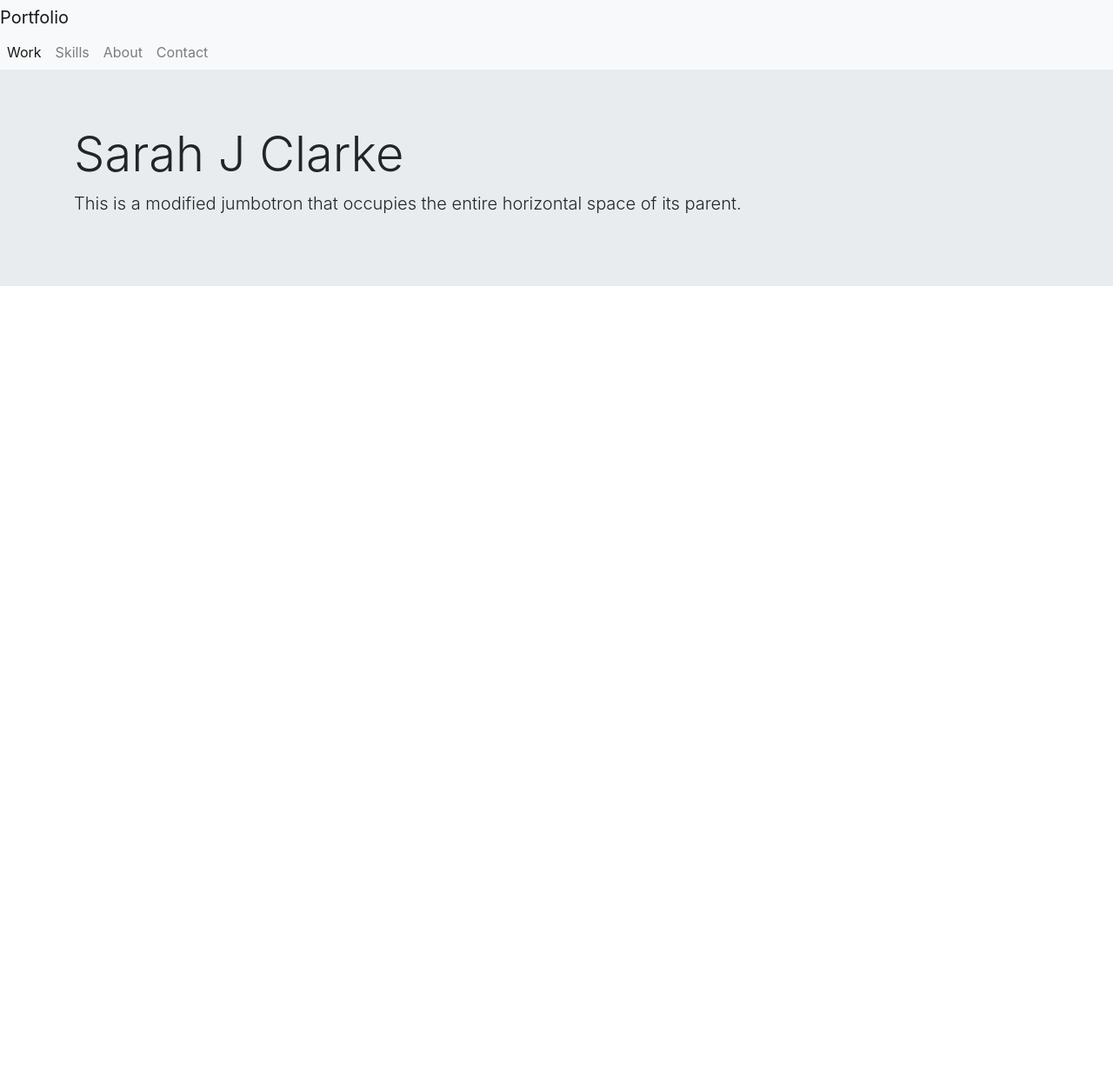
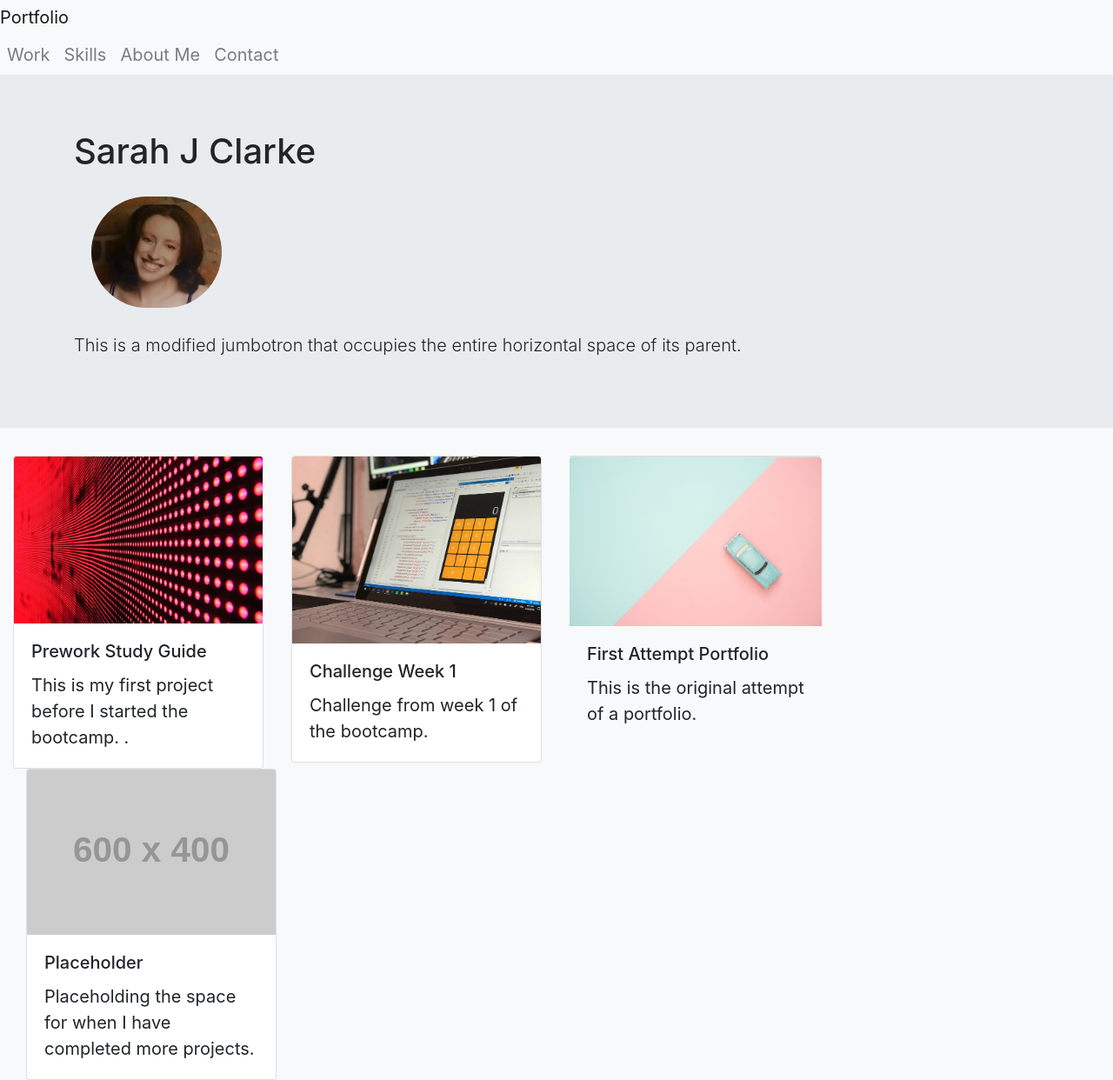
Before and after one commit to Joanne1980/Bootstrap-Portfolio, a plain HTML site: page Index.html in a window 1280 px wide. Shown: the whole page at 87% size. Before the commit the page ends 800 px from the top, so only its background shows below. Drawn offline with nearby package versions, Linux system fonts and the light colour scheme; placeholder pictures from the web are drawn by us.

Commit message:
updates made to html

```diff
--- a/CSS/style.css
+++ b/CSS/style.css
@@ -0,0 +1,18 @@
+body {
+    Font: ariel;
+    font-size: 20px;
+
+}
+
+.sjc {
+    width: 150px;
+    border-radius: 120px;
+    overflow: hidden;
+    display: inline-block;
+    margin: 20px;
+
+  }
+  .sjc img {
+    width: 100%;
+   display: inline-block;
+  }
--- a/Index.html
+++ b/Index.html
@@ -5,7 +5,7 @@
     <meta http-equiv="X-UA-Compatible" content="IE=edge">
     <meta name="viewport" content="width=device-width, initial-scale=1.0">
     <link rel="stylesheet" href="https://stackpath.bootstrapcdn.com/bootstrap/4.3.1/css/bootstrap.min.css" integrity="sha384-ggOyR0iXCbMQv3Xipma34MD+dH/1fQ784/j6cY/iJTQUOhcWr7x9JvoRxT2MZw1T" crossorigin="anonymous">
-    <link rel="stylesheet" href="css/index.css">
+    <link rel="stylesheet" href="css/style.css">
 
     <title>Sarah J Clarke Portfolio</title>
 </head>
@@ -19,33 +19,90 @@
 
         <div class="collapse navbar-collapse" id="navbarSupportedContent">
           <div class="navbar-nav mr-auto">
-            <li class="nav-item active">
-              <a class="nav-link" href="#">Work<span class="sr-only">(current)</span></a>
+            <li class="work">
+              <a class="nav-link" href="#">Work</a>
             </li>
-            <li class="nav-item">
+            <li class="skills">
               <a class="nav-link" href="#">Skills</a>
             </li>
-            <li class="nav-item">
-                <a class="nav-link" href="#">About</a>
+            <li class="about">
+                <a class="nav-link" href="#">About Me</a>
             </li>
-            <li class="nav-item">
+            <li class="contact">
                 <a class="nav-link" href="#">Contact</a>
             </li>
           </div>
         </div>
         <div class="jumbotron jumbotron-fluid">
             <div class="container">
-              <h1 class="display-4">Sarah J Clarke</h1>
+              <h1 class="SJC">Sarah J Clarke</h1>
+              <div class="sjc">
+              <img src="./Images/sjc1.jpg" alt="Image of Sarah J Clarke">
+            </div>
               <p class="lead">This is a modified jumbotron that occupies the entire horizontal space of its parent.</p>
             </div>
           </div>
 
         <!---work section-->
 
+     <!--- <div class="container">
+        <h2 class="Work">Work</h2>
+        <div class="row">
+            <div class="col-md-3"> Prework portfolio
+                <img src="./Images/02-portfolio-1.jpg" alt="prework portfolio">
+            </div>
+            <div class="col-md-3"> Challenge week 1
+                <img src="./Images/02-portfolio-2.jpg" alt="challenge week 1">
+            </div>
+            <div class="col-md-3">First attempt Portfolio
+                <img src="./Images/02-portfolio-3.jpg" alt="first attempt portfolio">
+            </div>
+            <div class="col-md-3">placeholder
+            </div>
+        </div> -->
+        <div class="container-fluid">
+            <div class="row">
+              <div class="cardContainer col-lg-3 col-md-3 col-sm-12">
+                <div class="card" style="width: 18rem;">
+                    <a href="https://github.com/Joanne1980/prework-study-guide.git"> <img src="./Images/02-portfolio-1.jpg" class="card-img-top" alt="prework study guide"></a>
+                  <div class="card-body">
+                    <h5 class="card-title">Prework Study Guide</h5>
+                    <p class="card-text">This is my first project before I started the bootcamp. .</p>
 
+                  </div>
+                </div>
+              </div>
+              <div class="cardContainer col-lg-3 col-md-3 col-sm-12">
+                <div class="card" style="width: 18rem;">
+                  <a href="https://github.com/Joanne1980/Challenge-week-1-challenge.git"><img src="./images/02-portfolio-2.jpg" class="card-img-top" alt="Challenge week 1"></a>
+                  <div class="card-body">
+                    <h5 class="card-title">Challenge Week 1</h5>
+                    <p class="card-text">Challenge from week 1 of the bootcamp.</p>
 
+                  </div>
+                </div>
+              </div>
+              <div class="cardContainer col-lg-3 col-md-3 col-sm-12">
+                <a class="card" style="width: 18rem;">
+                  <a href="https://github.com/Joanne1980/sarah-j-clarke-portfolio.git"><img src="./images/02-portfolio-3.jpg" class="card-img-top" alt="First attept of a portfolio"></a>
+                  <div class="card-body">
+                    <h5 class="card-title">First Attempt Portfolio</h5>
+                    <p class="card-text">This is the original attempt of a portfolio.</p>
 
+                  </div>
+                </div>
+              </div>
+              <div class="cardContainer col-lg-3 col-md-3 col-sm-12">
+                <div class="card" style="width: 18rem;">
+                  <img src="https://placehold.co/600x400/png" class="card-img-top" alt="Placeholder">
+                  <div class="card-body">
+                    <h5 class="card-title">Placeholder</h5>
+                    <p class="card-text">Placeholding the space for when I have completed more projects.</p>
 
+                  </div>
+                </div>
+              </div>
+            </div>
 
 
         <!---Skills Section-->
@@ -59,6 +116,8 @@
 
 
         <!---Contact-->
+
+
         <script src="https://code.jquery.com/jquery-3.3.1.slim.min.js" integrity="sha384-q8i/X+965DzO0rT7abK41JStQIAqVgRVzpbzo5smXKp4YfRvH+8abtTE1Pi6jizo" crossorigin="anonymous"></script>
         <script src="https://cdnjs.cloudflare.com/ajax/libs/popper.js/1.14.7/umd/popper.min.js" integrity="sha384-UO2eT0CpHqdSJQ6hJty5KVphtPhzWj9WO1clHTMGa3JDZwrnQq4sF86dIHNDz0W1" crossorigin="anonymous"></script>
         <script src="https://stackpath.bootstrapcdn.com/bootstrap/4.3.1/js/bootstrap.min.js" integrity="sha384-JjSmVgyd0p3pXB1rRibZUAYoIIy6OrQ6VrjIEaFf/nJGzIxFDsf4x0xIM+B07jRM" crossorigin="anonymous"></script>
```
Also changed, not shown: Images/02-portfolio-1.jpg (added), Images/02-portfolio-2.jpg (added), Images/02-portfolio-3.jpg (added), 1 other file.
